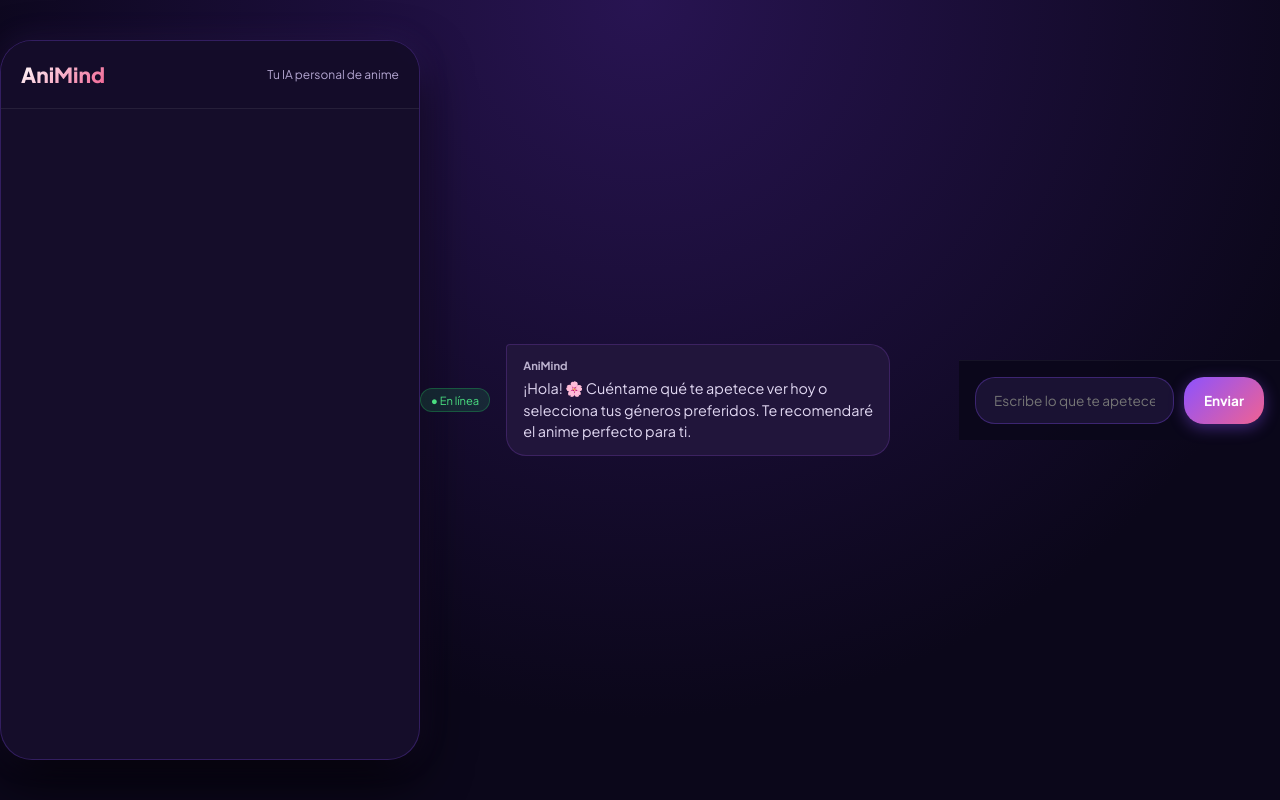
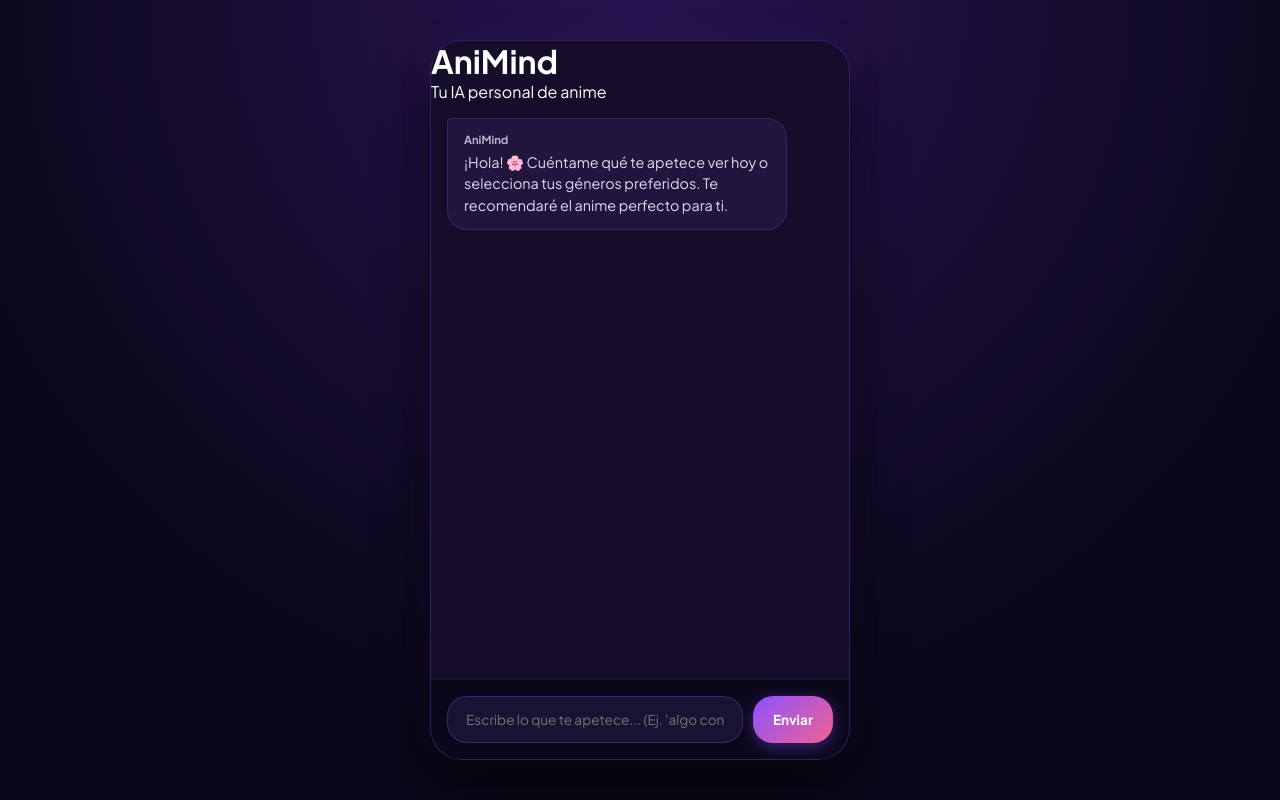
Before and after one commit to pathercab-cmyk/Animind, a Flask app: page / in a window 1280 px wide. Run offline with Flask 3, Linux system fonts and the light colour scheme.

Commit message:
Update index.html

```diff
--- a/templates/index.html
+++ b/templates/index.html
@@ -17,14 +17,10 @@
 <body>
     <div class="app-card">
         <!-- Header AniMind -->
-        <header class="app-header">
-            <h1 class="brand-title">AniMind</h1>
-            <p class="brand-subtitle">Tu IA personal de anime</p>
-        </div>
-    </div>
-    <div class="status-badge">● En línea</div>
+       <header class="chat-header">
+    <h1>AniMind</h1>
+    <p>Tu IA personal de anime</p>
 </header>
-
         <!-- Chat / Contenido -->
         <div id="chat-box" class="chat-box">
             <div class="message bot-message">
```
